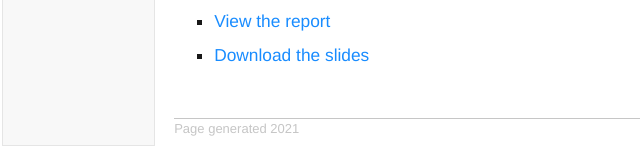
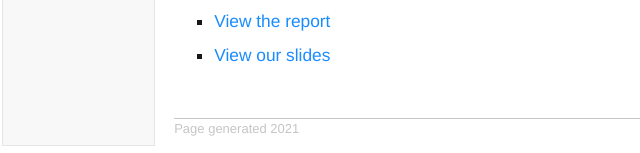
Before and after one commit to qingqingye/qingqingye.github.io, a plain HTML site: page home.html in a window 1280 px wide. Shown: the part 1043-1196 px from the top of the page, 0-640 px from the left. Drawn offline with Linux system fonts and the light colour scheme.

Commit message:
change final report and slides

```diff
--- a/home.html
+++ b/home.html
@@ -76,7 +76,7 @@
             </ul>
 
             <ul>
-                <li><a href="work/presentation.pptx">Download the slides</a>
+                <li><a href="work/8803 final presentation.pdf">View our slides</a>
                 </li>
             </ul>
 
```
Also changed, not shown: index.html (+1 -1 lines), 4 other files.
